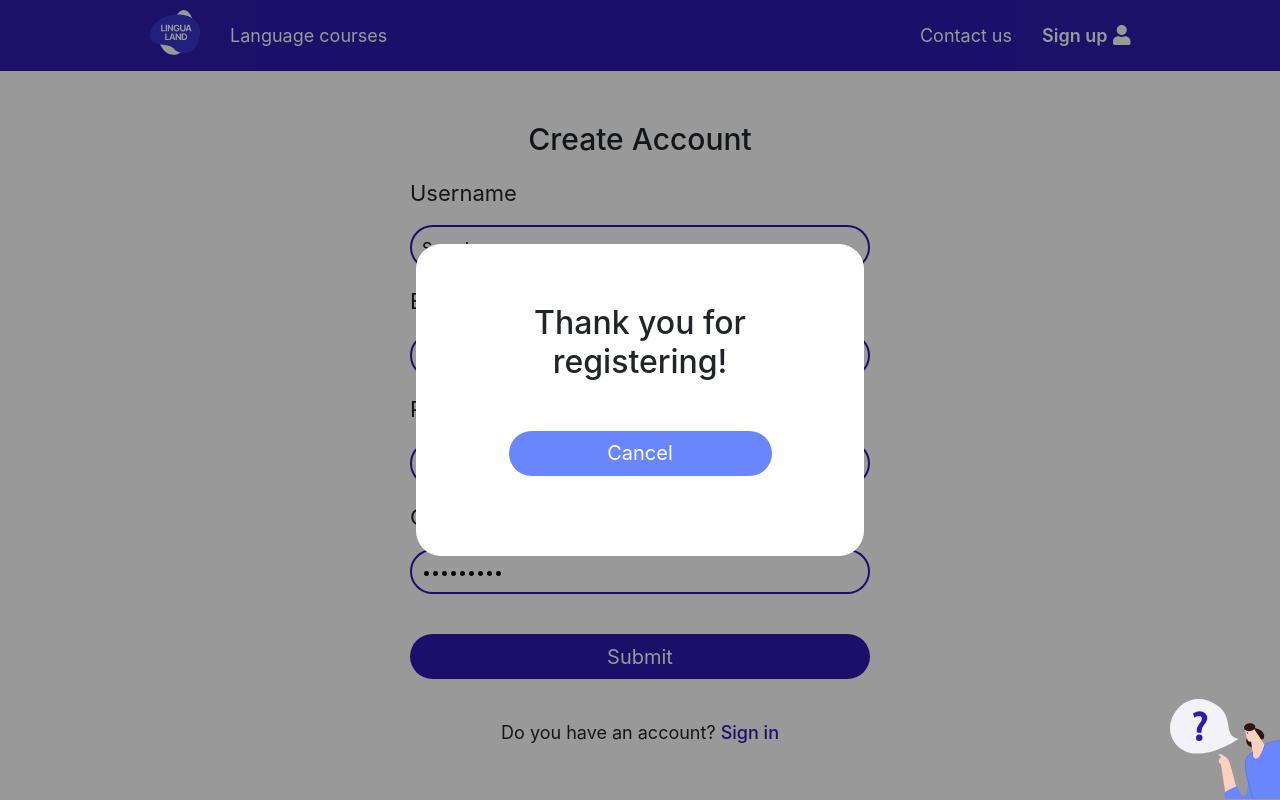
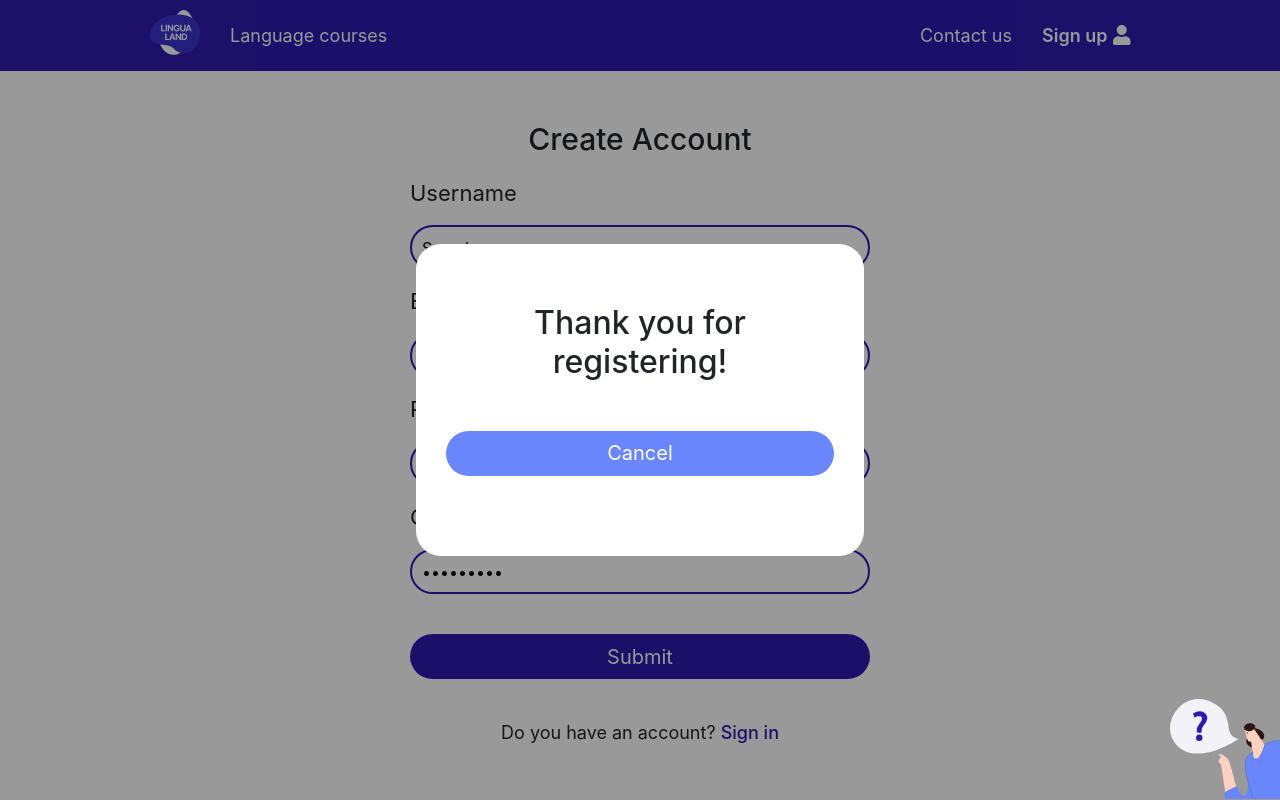
Before and after one commit to zhukouskayat/lingualand-react, a React (Create React App) app: page /login in a window 1280 px wide. Both pictures are taken after typing "Sample", "name@example.com", "Sample123", "Sample123" into the empty fields and a click on the button "Submit". Shown: the top 800 px of the page. Built offline with nearby package versions, Linux system fonts and the light colour scheme; what google-maps-react would draw is missing.

Commit message:
Fixed styles in popup

```diff
--- a/src/components/popup/popup.css
+++ b/src/components/popup/popup.css
@@ -33,7 +33,7 @@
 
 .popup button {
   font-size: var(--font-size-button);
-  width: var(--button-width);
+  width: 100%;
   height: var(--button-height);
   border-radius: var(--button-border-radius);
   background-color: #6986fc;
@@ -50,3 +50,11 @@
 .popup button:hover {
   background-color: #2e53bc;
 }
+
+.buttonP {
+  width: 100%;
+}
+
+.popupButton > form {
+  width: 100%;
+}
--- a/src/components/popup/popup.js
+++ b/src/components/popup/popup.js
@@ -9,7 +9,7 @@ const Popup = ({ active, setActive, children, name }) => {
         {children}
         <div className="popupButton">
         <form>
-          <button type="button" onClick={() => setActive(false)}>
+          <button className="buttonP" type="button" onClick={() => setActive(false)}>
             {name}
           </button>
         </form>
```
Also changed, not shown: 1 other file (tests, documents, lock files or other folders).
